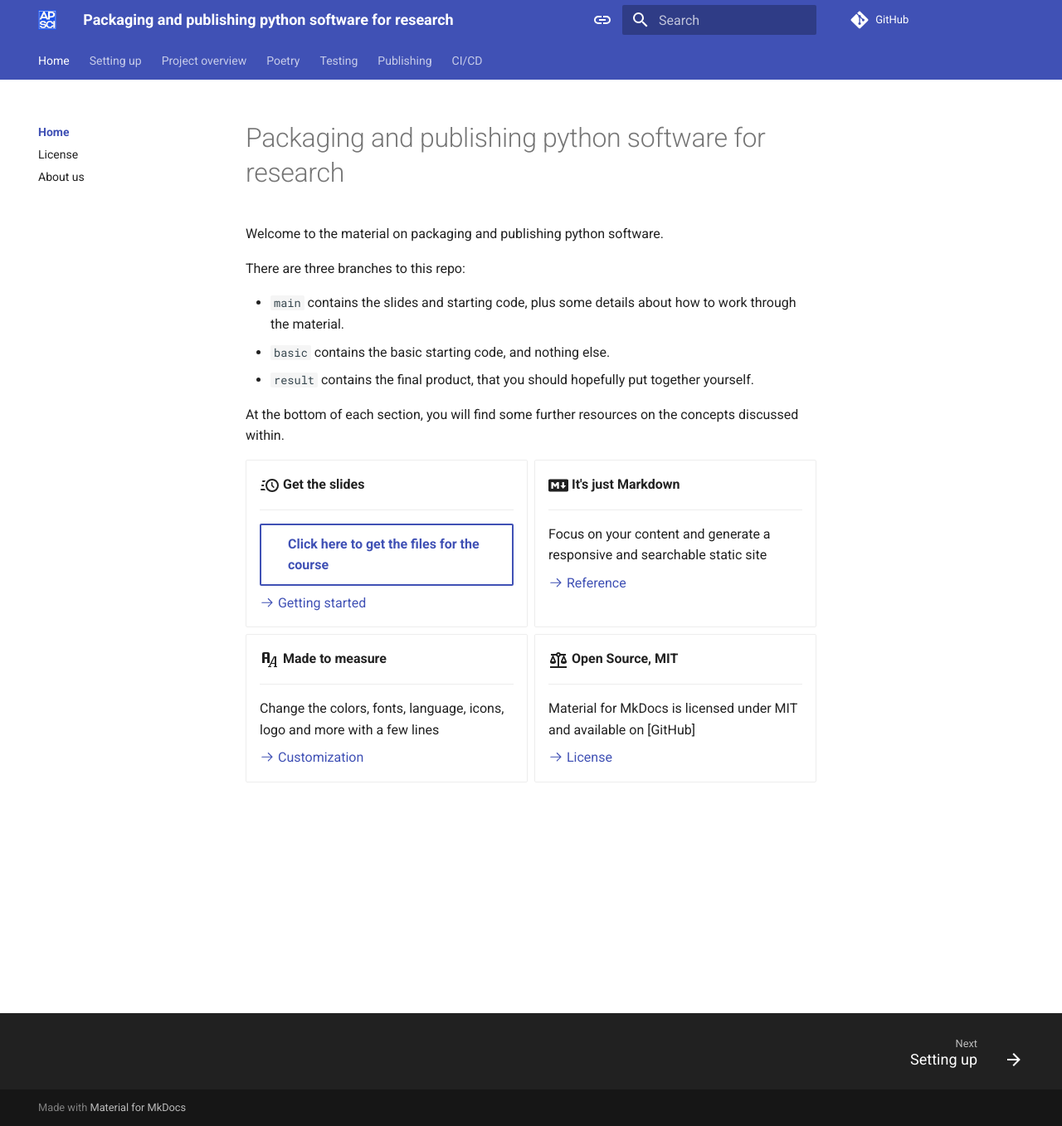
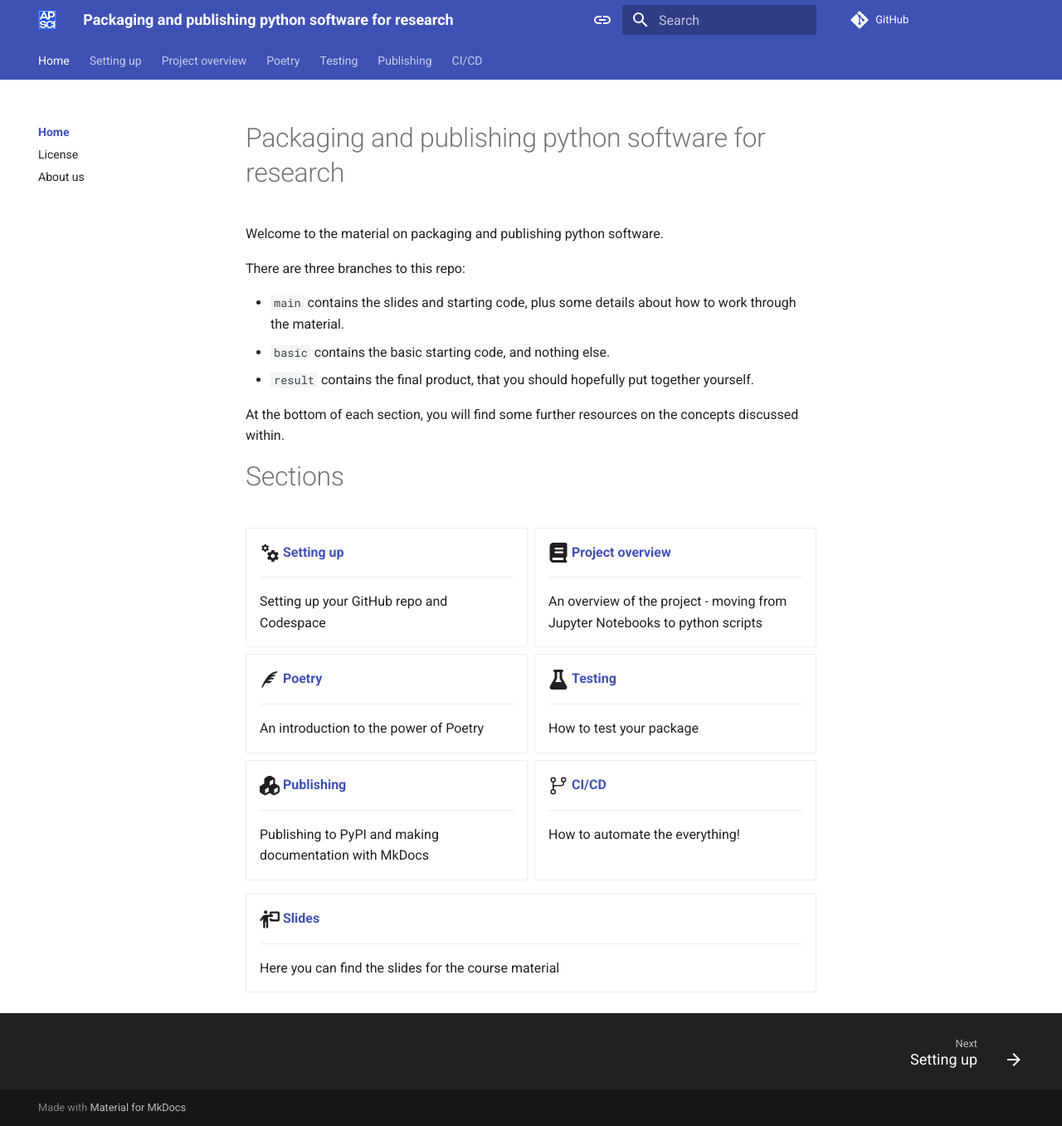
Before and after one commit to acceleratescience/packaging-publishing, an MkDocs documentation site: the page built from docs/index.md, in a window 1280 px wide and 1357 px high. Shown: the whole window at 83% size. Built offline with MkDocs 1.6.1 and Material for MkDocs 9.7.7, drawn with Linux system fonts in a browser that asks for light colours; comment, search, counter and statistics services are not loaded.

Commit message:
Added slides, changed grid cards

```diff
--- a/docs/index.md
+++ b/docs/index.md
@@ -10,38 +10,49 @@ There are three branches to this repo:
 
 At the bottom of each section, you will find some further resources on the concepts discussed within.
 
+# Sections
+
 <div class="grid cards" markdown>
 
--   :material-clock-fast:{ .lg .middle } __Get the slides__
+-   :material-cogs:{ .lg .middle } [__Setting up__](1_setting_up.md)
 
     ---
+    Setting up your GitHub repo and Codespace
 
-    [Click here to get the files for the course](Slides.zip){ .md-button }
 
-    [:octicons-arrow-right-24: Getting started](#)
-
--   :fontawesome-brands-markdown:{ .lg .middle } __It's just Markdown__
+-   :fontawesome-solid-book:{ .lg .middle } [__Project overview__](2_project_overview.md)
 
     ---
+    An overview of the project - moving from Jupyter Notebooks to python scripts
 
-    Focus on your content and generate a responsive and searchable static site
-
-    [:octicons-arrow-right-24: Reference](https://github.com/orgs/community/discussions/16925)
-
--   :material-format-font:{ .lg .middle } __Made to measure__
+-   :material-feather:{ .lg .middle } [__Poetry__](3_poetry.md)
 
     ---
+    An introduction to the power of Poetry
 
-    Change the colors, fonts, language, icons, logo and more with a few lines
-
-    [:octicons-arrow-right-24: Customization](#)
-
--   :material-scale-balance:{ .lg .middle } __Open Source, MIT__
+-   :fontawesome-solid-flask:{ .lg .middle } [__Testing__](4_Testing.md)
 
     ---
+    How to test your package
 
-    Material for MkDocs is licensed under MIT and available on [GitHub]
+-   :fontawesome-solid-cubes:{ .lg .middle } [__Publishing__](publishing_docs/publishing.md)
 
-    [:octicons-arrow-right-24: License](#)
+    ---
+    Publishing to PyPI and making documentation with MkDocs
+
+
+-   :octicons-git-branch-24:{ .lg .middle } [__CI/CD__](CICD/index.md)
+
+    ---
+    How to automate the everything!
 
 </div>
+
+<div class="grid cards" markdown>
+
+-   :fontawesome-solid-person-chalkboard:{ .lg .middle } [__Slides__](slides.md)
+
+    ---
+    Here you can find the slides for the course material
+
+</div>
```
Also changed, not shown: docs/Home/about.md (+7 -0 lines), docs/Home/index.md (deleted, +0 -47 lines), docs/slides.md (added, +13 -0 lines).
